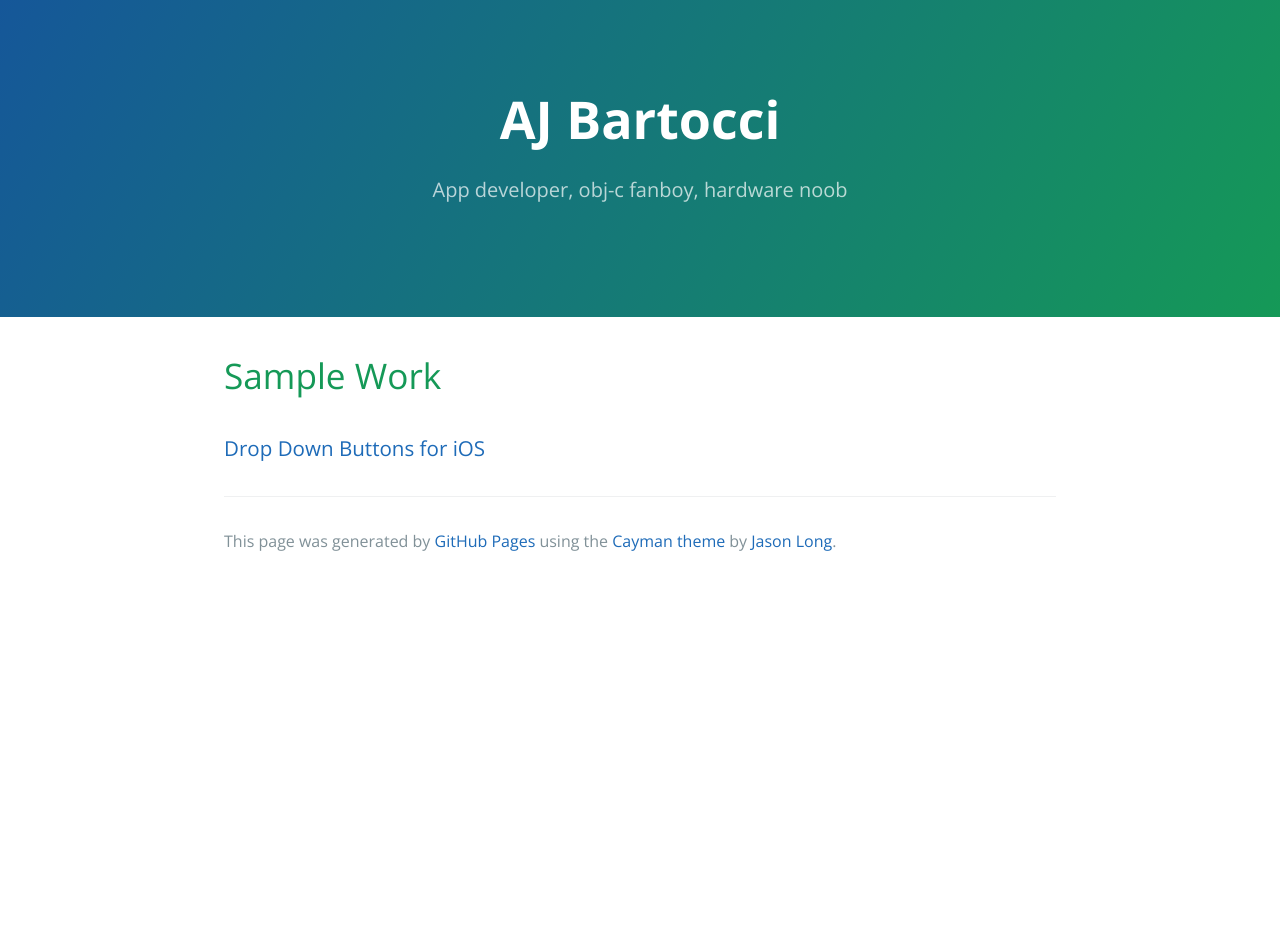
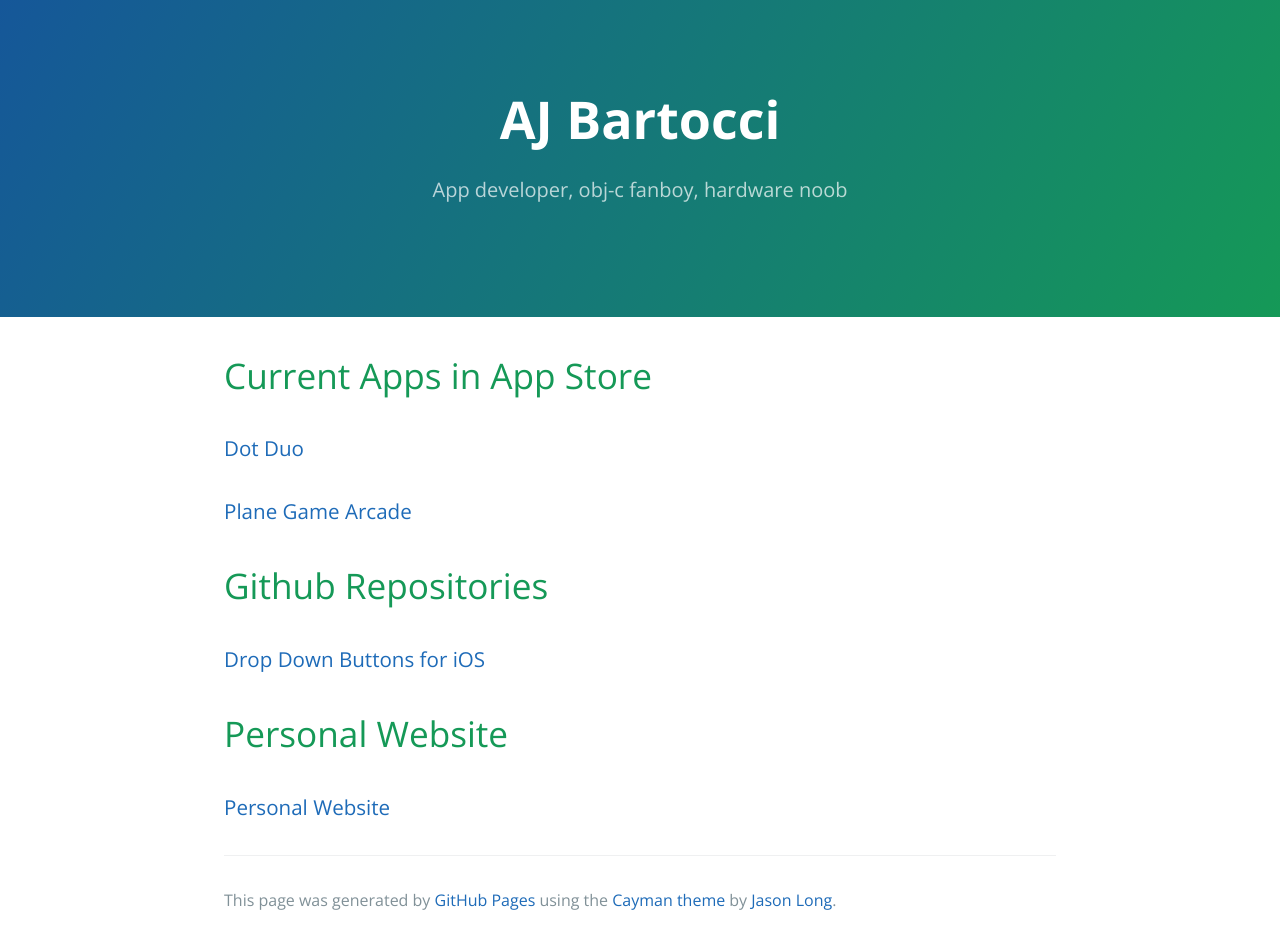
Before and after one commit to aj-bartocci/aj-bartocci.github.io, a plain HTML site: page index.html in a window 1280 px wide. Before the commit the page ends 800 px from the top, so only its background shows below. Drawn offline with nearby package versions, Linux system fonts and the light colour scheme.

Commit message:
Replace master branch with page content via GitHub

```diff
--- a/index.html
+++ b/index.html
@@ -17,10 +17,28 @@
 
     <section class="main-content">
       <h1>
-<a id="sample-work" class="anchor" href="#sample-work" aria-hidden="true"><span class="octicon octicon-link"></span></a>Sample Work</h1>
+<a id="current-apps-in-app-store" class="anchor" href="#current-apps-in-app-store" aria-hidden="true"><span class="octicon octicon-link"></span></a>Current Apps in App Store</h1>
+
+<h3>
+<a id="dot--duo" class="anchor" href="#dot--duo" aria-hidden="true"><span class="octicon octicon-link"></span></a><a href="https://itunes.apple.com/us/app/dotduo/id945255638?ls=1&amp;mt=8">Dot  Duo</a>
+</h3>
+
+<h3>
+<a id="plane-game-arcade" class="anchor" href="#plane-game-arcade" aria-hidden="true"><span class="octicon octicon-link"></span></a><a href="https://itunes.apple.com/us/app/plane-game-arcade/id489433415?ls=1&amp;mt=8">Plane Game Arcade</a>
+</h3>
+
+<h1>
+<a id="github-repositories" class="anchor" href="#github-repositories" aria-hidden="true"><span class="octicon octicon-link"></span></a>Github Repositories</h1>
 
 <h3>
 <a id="drop-down-buttons-for-ios" class="anchor" href="#drop-down-buttons-for-ios" aria-hidden="true"><span class="octicon octicon-link"></span></a><a href="http://aj-bartocci.github.io/DropDownButtons">Drop Down Buttons for iOS</a>
+</h3>
+
+<h1>
+<a id="personal-website" class="anchor" href="#personal-website" aria-hidden="true"><span class="octicon octicon-link"></span></a>Personal Website</h1>
+
+<h3>
+<a id="personal-website-1" class="anchor" href="#personal-website-1" aria-hidden="true"><span class="octicon octicon-link"></span></a><a href="http://www.aministellae.com">Personal Website</a>
 </h3>
 
       <footer class="site-footer">
--- a/params.json
+++ b/params.json
@@ -1 +1 @@
-{"name":"AJ Bartocci","tagline":"App developer, obj-c fanboy, hardware noob","body":"# Sample Work\r\n\r\n### [Drop Down Buttons for iOS](http://aj-bartocci.github.io/DropDownButtons)\r\n\r\n","google":"","note":"Don't delete this file! It's used internally to help with page regeneration."}
+{"name":"AJ Bartocci","tagline":"App developer, obj-c fanboy, hardware noob","body":"# Current Apps in App Store\r\n\r\n### [Dot  Duo](https://itunes.apple.com/us/app/dotduo/id945255638?ls=1&mt=8)\r\n\r\n### [Plane Game Arcade](https://itunes.apple.com/us/app/plane-game-arcade/id489433415?ls=1&mt=8)\r\n\r\n# Github Repositories\r\n\r\n### [Drop Down Buttons for iOS](http://aj-bartocci.github.io/DropDownButtons)\r\n\r\n# Personal Website\r\n\r\n### [Personal Website](http://www.aministellae.com)\r\n\r\n","google":"","note":"Don't delete this file! It's used internally to help with page regeneration."}
```
